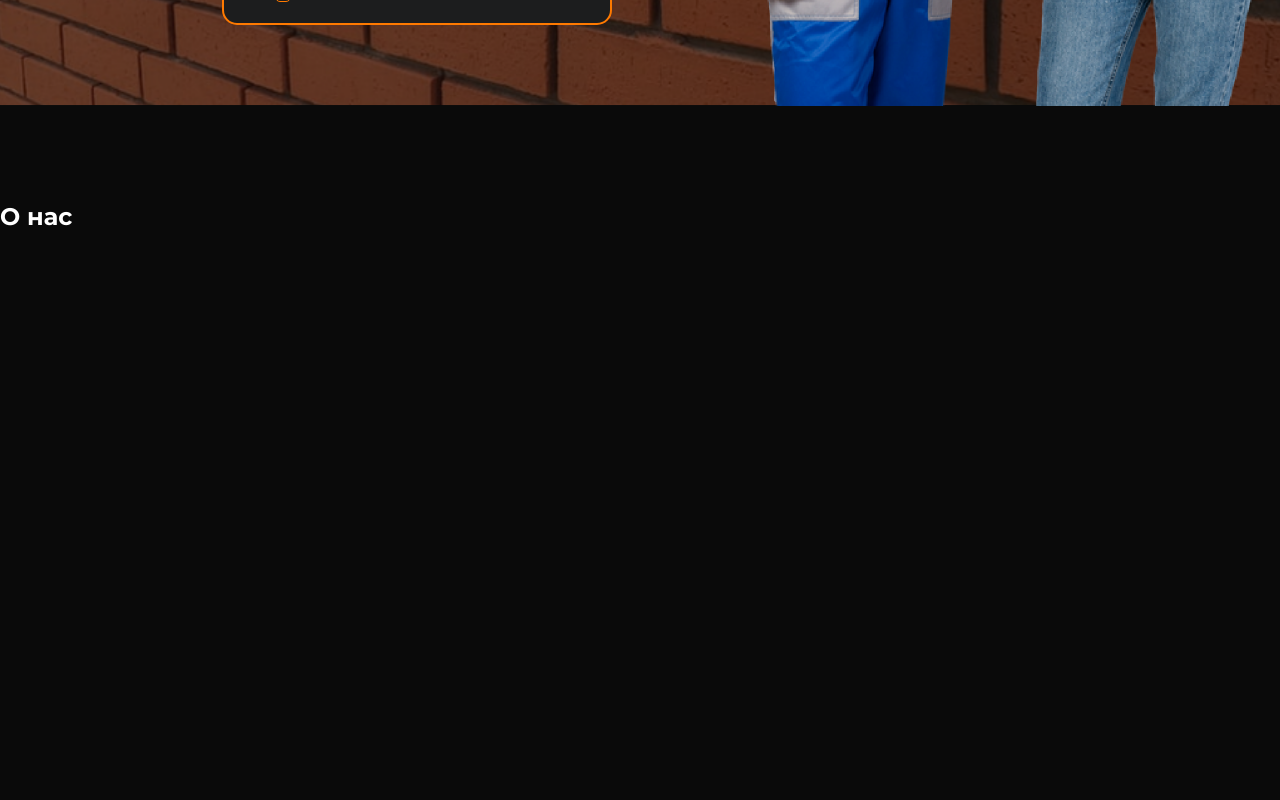
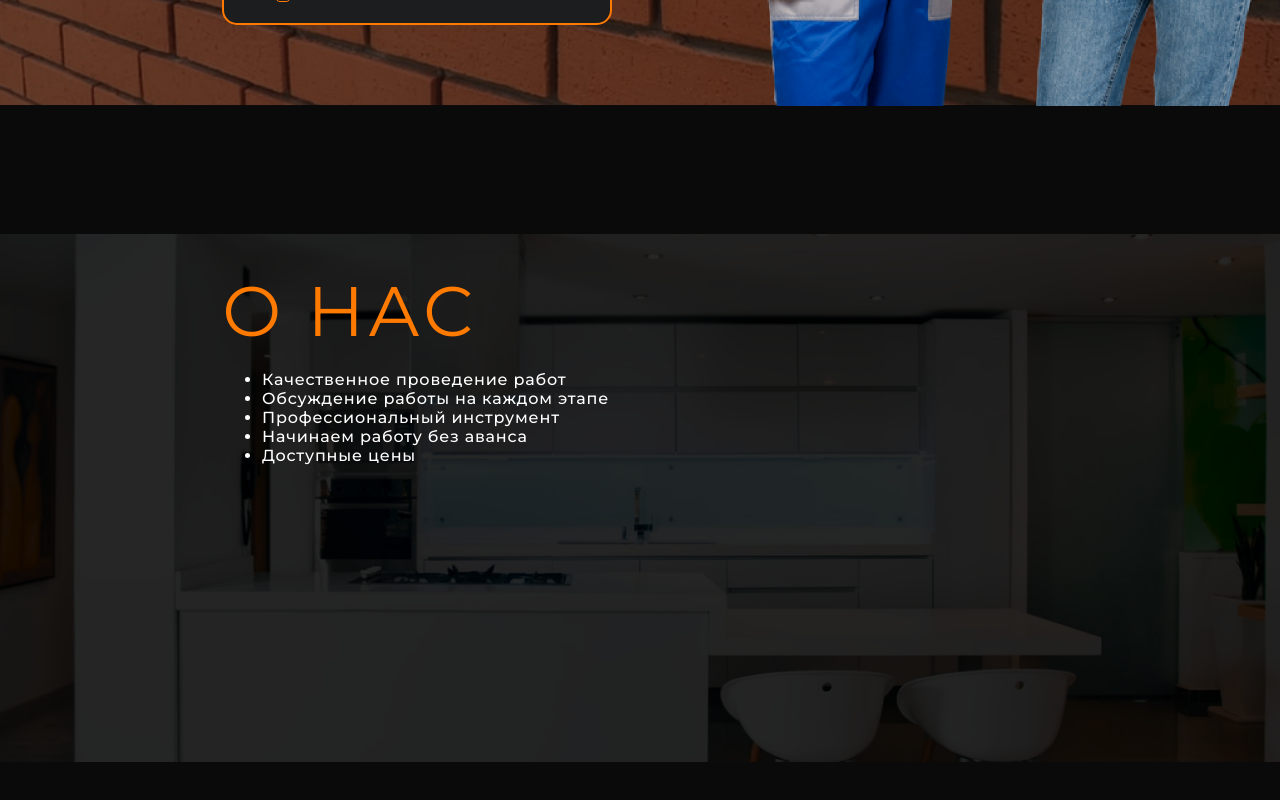
Before and after one commit to 34admal/Portfolio, a React (Create React App) app in the folder homel_build_site/: page / in a window 1280 px wide. Shown: the part 3100-3900 px from the top of the page. Before the commit the page ends 3427 px from the top, so only its background shows below. Built offline with nearby package versions, Linux system fonts and the light colour scheme.

Commit message:
feat: implement list layout structure for AboutUs left content

```diff
--- a/homel_build_site/src/components/AboutUs/AboutUs.jsx
+++ b/homel_build_site/src/components/AboutUs/AboutUs.jsx
@@ -4,7 +4,25 @@ function AboutUs() {
   return (
     <section className={styles.about}>
       <div className={styles.about__container}>
-        <h2>О нас</h2>
+
+        {/* Объединяем всю левую часть в один блок */}
+        <div className={styles.leftContent}>
+          <span className={styles.title}>О НАС</span>
+
+          <ul className={styles.list}>
+            <li className={styles.listItem}>Качественное проведение работ</li>
+            <li className={styles.listItem}>Обсуждение работы на каждом этапе</li>
+            <li className={styles.listItem}>Профессиональный инструмент</li>
+            <li className={styles.listItem}>Начинаем работу без аванса</li>
+            <li className={styles.listItem}>Доступные цены</li>
+          </ul>
+        </div>
+
+        {/* Правая часть (пока просто заглушка для круга) */}
+        <div className={styles.rightContent}>
+          {/* Тут будут наши круги */}
+        </div>
+
       </div>
     </section>
   );
--- a/homel_build_site/src/components/AboutUs/AboutUs.module.css
+++ b/homel_build_site/src/components/AboutUs/AboutUs.module.css
@@ -1,12 +1,29 @@
 .about {
   width: 100%;
   box-sizing: border-box;
+  margin-top: 128px;
 }
 
 .about__container {
   width: 100%;
   max-width: 1440px;
+  height: 528px;
   margin: 0 auto;
   box-sizing: border-box;
+  background: url('./images/about-bg.png') center/cover no-repeat;
+
+
+  display: flex;
+  justify-content: space-between;
+  align-items: flex-start;
+  padding: 35px 176px 0 222px;
 }
-h2{color: white}
+
+.title {
+  font-weight: 400;
+  font-size: 70px;
+  line-height: 85px;
+  letter-spacing: 0.05em; /* 5% */
+  color: #ff7a00;
+  display: block;
+}
```
Also changed, not shown: homel_build_site/src/components/AboutUs/images/about-bg.png (renamed from homel_build_site/src/components/AboutUs/images/баннер.png).
